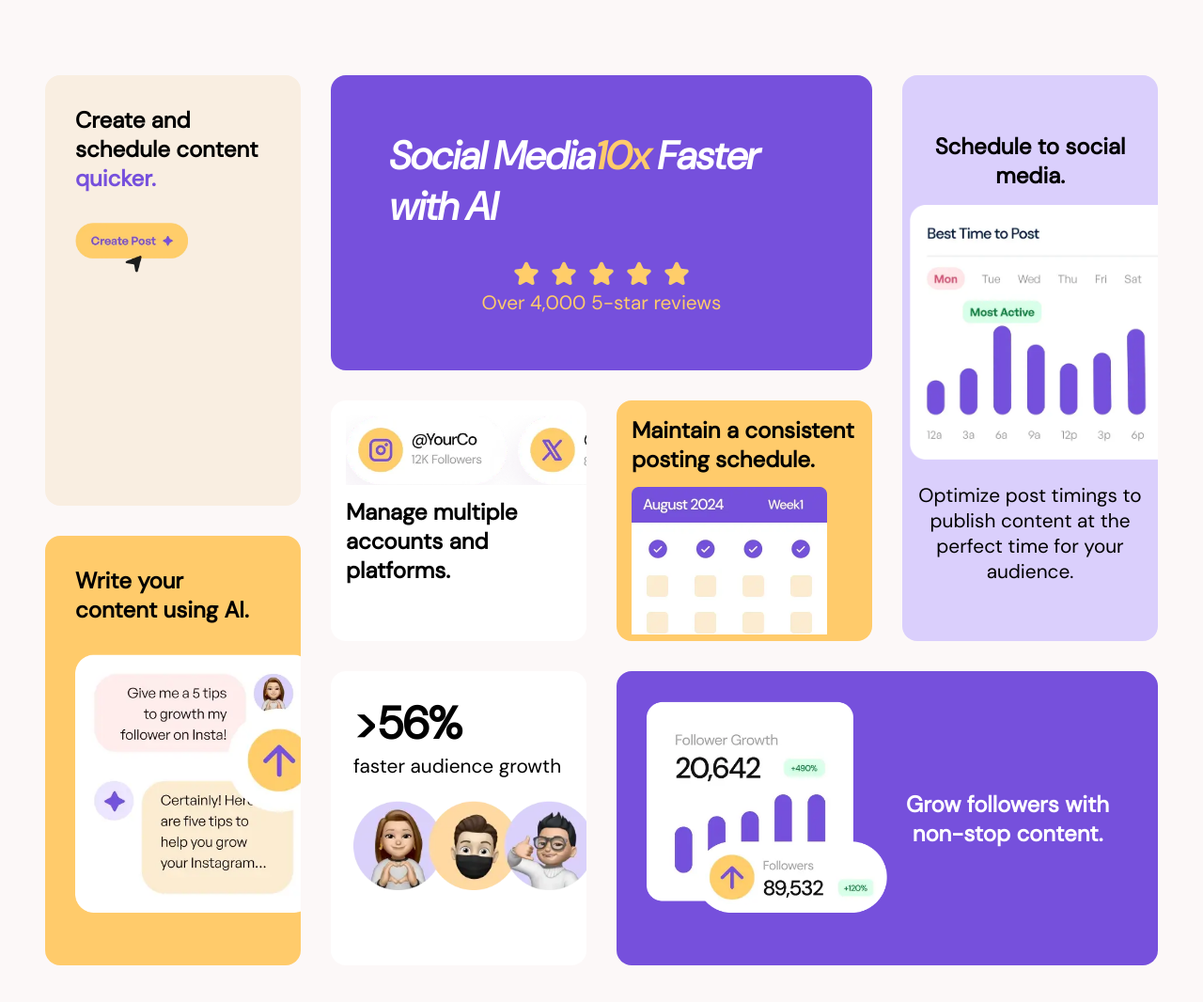
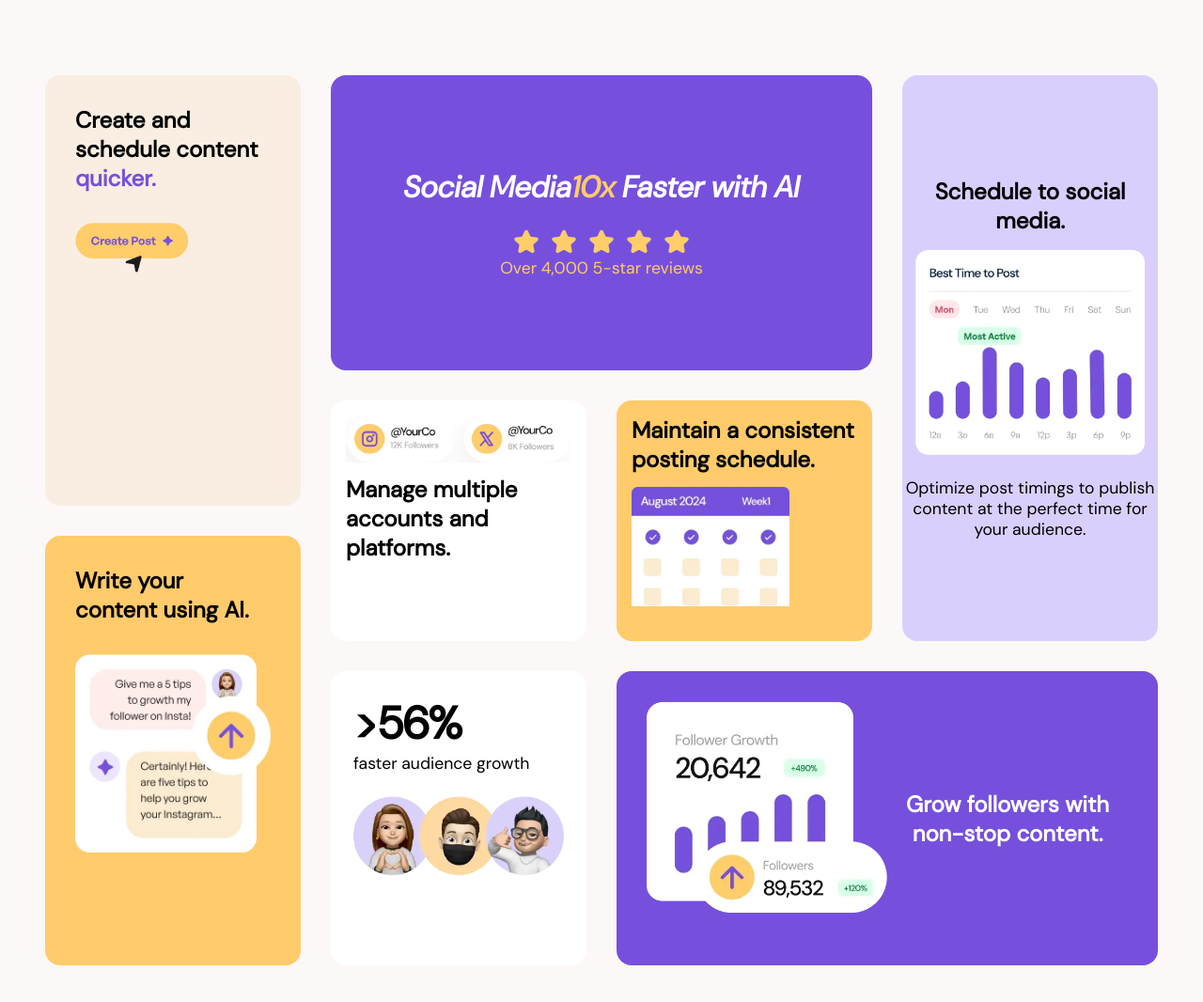
Before and after one commit to iqbal-77/bento-grid-main-layout-design, a plain HTML site: page index.html in a window 1280 px wide. Shown: the whole page at 94% size. Drawn offline with Linux system fonts and the light colour scheme.

Commit message:
Responsive layout

```diff
--- a/style.css
+++ b/style.css
@@ -35,17 +35,18 @@
 h1{
     font-family: font1;
     color:var(--White-color);
-    font-size:2.6rem;
+    font-size:clamp(2rem ,90% ,2.6rem);
     white-space: wrap;
-   padding:0em 1em 0.7em 1.5em;
+   padding:0em 0em 0.7em 0em;
 }
 #span1{color:var( --Yellow500-color)}
 #span2{color:var(--Purple-color2)}
 h2{
-    font-size:2rem
+    font-size:fit-content;
+
 }
 p{
-    font-size:1.3rem
+    font-size:clamp(0.9rem, 1.5vw , 1.1rem) ;
 }
 #p1{
     color:var(--Yellow500-color)
@@ -87,6 +88,7 @@ body{
     flex-direction: column;
     justify-content: center;
     align-items: center;
+    text-align: center;
 
 
 }
@@ -140,49 +142,54 @@ body{
 .div8{
     grid-area: div8;
     background-color: var(--Yellow500-color);
-    padding:2em
+    display: flex;
+    flex-direction: column;
+    align-items: center;
+    padding: 2em;;
 }
 
 
 .img1{
-    width:12em;
+    width:min(12em , 70%);
     height:auto;
 }
 .img2{
-    width:22em;
+    width:100%;
     height:auto;
     padding-bottom: 0.5em;
 }
 .img3{
-    width:13em;
+    width:clamp(9.5em, 70% , 16.5em);
     height:auto;
     padding-top: 0.9em;
 
 }
 .img4{
-    width:22em;
+    width:min(22em, 90%);
     height:auto;
     padding:1em 0em 1.5em 0em
 }
 .img5{
-    width:16em;
+     width:min(16em, 80%);
      height:auto;
      padding-bottom: 1.5em;
+
 }
 .img6{
-    width:16em;
+    width:100%;
      height:auto;
      padding-top: 1.5em;
 }
 .img7{
-    width:14em;
+    width:clamp(10em ,70% ,18em);
      height:auto;
      padding-top: 2em;
 }
 .img8{
-    width:17em;
+    width:100%;
      height:auto;
-      padding-top: 2em;
+      padding-top: 2em
+
 }
 
 @media (min-width:48em){
@@ -224,10 +231,11 @@ body{
         overflow: hidden;
     }
     .img4{
-        padding-left:7em
+        padding-left:0em
     }
+
     .img7{
-        width:10em;
+
         padding-right: 2.5em;
     }
 
@@ -256,10 +264,11 @@ body{
         overflow: hidden;
     }
     .img4{
-        padding-left:3em
+        padding-left:0em
     }
     .div5{
         display:flex;
         flex-direction: row;
     }
+
 }
```
